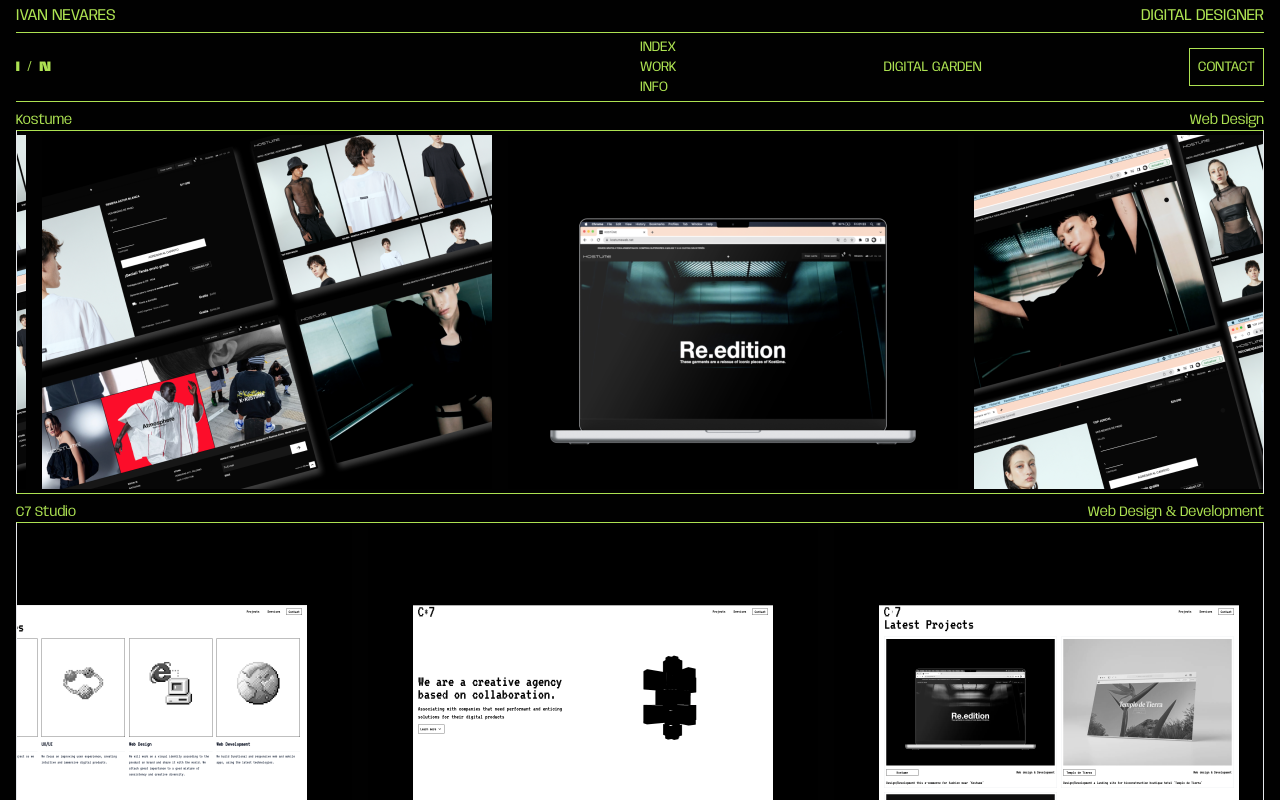
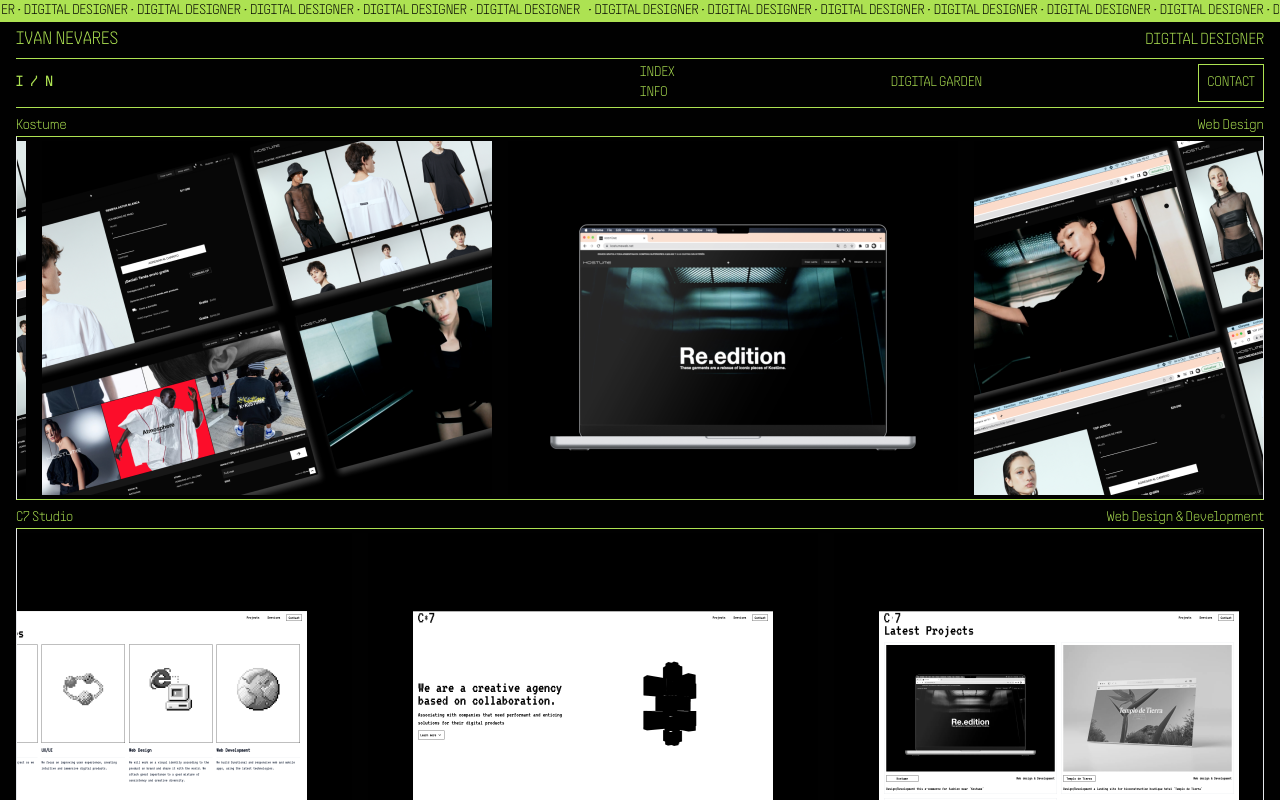
Before and after one commit to i9-9/portfolio-2, a Next.js app: page / in a window 1280 px wide. Shown: the top 800 px of the page. Built offline with nearby package versions, Linux system fonts and the light colour scheme.

Commit message:
several style changes, typography

```diff
--- a/app/globals.css
+++ b/app/globals.css
@@ -1,14 +1,26 @@
 @tailwind base;
 @tailwind components;
 @tailwind utilities;
+
 
 * {
     margin:0;
     padding:0;
 }
 
+body {
+  min-height: 100vh;
+  display: flex;
+  flex-direction: column;
+  font-family: 'SupplySans', sans-serif;
+}
+
+footer{
+  margin-top: auto;
+}
+
 html {
-    font-family: 'Base Neue';
+    font-family: 'Supply Sans';
     --scroll-behavior: smooth!important;
     scroll-behavior: smooth!important;
 }
@@ -70,6 +82,20 @@ html {
         font-weight: 700;
         font-style: normal;
     }
+    @font-face {
+      font-family: 'SupplySans';
+      src: url(../public/fonts/PPSupplySans-Regular.woff2) format('woff2');
+      font-display: swap;
+      font-weight: normal;
+      font-style: normal;
+    }
+    @font-face {
+      font-family: 'SupplySans';
+      src: url(../public/fonts/PPSupplySans-Ultralight.woff2) format('woff2');
+      font-display: swap;
+      font-weight: lighter;
+      font-style: normal;
+    }
 }
 
 
@@ -96,11 +122,7 @@ html {
   }
 
 
-  .title {
-    font-family: 'Base Neue';
-    font-style: expanded black oblique;
-    font-weight: 400;
-  }
+
 
   .custom {
     background-color: #010101;
@@ -137,3 +159,19 @@ html {
   .animation-delay-600 {
     animation-delay: 0.6s;
   }
+
+.cursor {
+    display: inline-block;
+    width: 0.5em; /* Adjust width as needed */
+    height: 1em; /* Adjust height to match text size */
+    background-color: currentColor; /* Match the color of the text */
+    animation: blink 1s step-start infinite;
+    margin-left: 0.1em; /* Optional: small margin to avoid touching the letter */
+    transform: translateY(0.15em); /* Adjust this value to move the cursor lower */
+  }
+
+  @keyframes blink {
+    50% {
+      opacity: 0;
+    }
+  }
--- a/app/info/page.tsx
+++ b/app/info/page.tsx
@@ -1,74 +1,69 @@
-"use client"
+"use client";
 
 import Navbar from "../../components/Navbar";
 import Image from "next/image";
 import React, { useState } from "react";
 
 const InfoPage = () => {
+  const [language, setLanguage] = useState(true);
 
   const handleLanguage = () => {
     setLanguage(!language);
-  }
-
-  const [language, setLanguage] = useState(true);
+  };
 
   return (
-    <div className="pb-28 px-4">
+    <div className="px-4 font-supplySans">
       <Navbar />
       <div className="grid md:grid-cols-2">
-        <div className="">
-          <div className="flex justify-between items-center mt-24 md:mt-2 ">
-          <h3 className="text-md text-verde ">Ivan Nevares</h3>
-          <h4 className="text-md text-verde ">
-            Digital Design
-          </h4>
+        <div>
+          <div className="flex justify-between items-center mt-24 md:mt-2 pr-4">
+            <h3 className="text-md text-verde">Ivan Nevares</h3>
+            <h4 className="text-md text-verde">Digital Design</h4>
           </div>
           <ul className="text-verde text-sm mb-2">
-            <li>
-              UX/UI</li>
-            <li>
-              Front-End Development</li>
+            <li>UX/UI</li>
+            <li>Front-End Development</li>
           </ul>
           <div className="transition-all duration-700">
-            {
-              language ?
-                (<div className="flex transition-all duration-700">
-                  <button className=" text-sm font-bold text-verde border border-verde p-1 hover:bg-violeta transition-all duration-700">
+            {language ? (
+              <div className="flex transition-all duration-700">
+                <button
+                  className="text-sm font-bold text-verde border border-verde p-1 hover:bg-violeta transition-all duration-700"
+                >
                   EN
                 </button>
-                  <button onClick={handleLanguage} className=" text-sm font-bold text-verde/25 border border-verde p-1 hover:bg-violeta transition-all duration-700">
+                <button
+                  onClick={handleLanguage}
+                  className="text-sm font-bold text-verde/25 border border-verde p-1 hover:bg-violeta transition-all duration-700"
+                >
                   ES
                 </button>
               </div>
-                )
-                :
-                (
+            ) : (
               <div className="flex transition-all duration-700">
-                    <button onClick={handleLanguage} className="text-sm font-bold text-verde/25 border border-verde p-1 hover:bg-violeta transition-all duration-700">
+                <button
+                  onClick={handleLanguage}
+                  className="text-sm font-bold text-verde/25 border border-verde p-1 hover:bg-violeta transition-all duration-700"
+                >
                   EN
                 </button>
-                    <button className="mx-1 text-sm font-bold text-verde border border-verde p-1 hover:bg-violeta transition-all duration-700">
+                <button
+                  className="mx-1 text-sm font-bold text-verde border border-verde p-1 hover:bg-violeta transition-all duration-700"
+                >
                   ES
                 </button>
               </div>
-
-                )
-            }
-            {
-              language ?
-                (
-                  <p className="text-verde text-xs ">
+            )}
+            {language ? (
+              <p className="text-verde text-xs">
                 <br />
                 At my best when learning, building and contributing to a
                 community! I like assembling UIs that look good and perform fast.
                 My background is one of a more creative approach, but recently I have
                 been combining my skills in design with functional thinking to build
                 high-end digital products.
-
               </p>
-                )
-                :
-                (
+            ) : (
               <p className="text-verde text-xs">
                 <br />
                 Estoy en mi mejor
@@ -76,13 +71,16 @@ const InfoPage = () => {
                 comunidad! Me gusta montar aplicaciones UI que se ven bien y se
                 ejecutan lo más rápido y óptimo posible.
               </p>
-                )
-            }
-
+            )}
           </div>
         </div>
-        <div className="flex justify-center mt-2">
-          <Image className="mx-1 p-2 my-2 border border-verde shadow justify-self-end" src='/sangre.jpg' alt="picture of programmer into the unknown" height={500} width={500} />
+        <div className="relative h-[800px] w-full">
+          <Image
+            className="absolute inset-0 h-full w-full object-cover"
+            src='/sangre.jpg'
+            alt="A programmer exploring the unknown"
+            layout="fill"
+          />
         </div>
       </div>
     </div>
--- a/app/layout.tsx
+++ b/app/layout.tsx
@@ -1,3 +1,4 @@
+
 import Footer from '../components/Footer'
 import './globals.css'
 
@@ -7,14 +8,13 @@ export const metadata = {
   icons: {
     icon: {url: "/favicon.ico"},
   }
-
 }
 
 export default function RootLayout({ children }) {
   return (
     <html lang="en">
       <head />
-      <body className='custom '>
+      <body className='custom'>
         {children}
         <Footer />
       </body>
--- a/app/page.tsx
+++ b/app/page.tsx
@@ -4,39 +4,51 @@ import Work from '../components/Work'
 import NavbarHome from '../components/NavbarHome'
 import Link from 'next/link'
 import { motion } from "framer-motion"
+import MyMarquee from '../components/MarqueeLanding'
 
 export default function Home() {
 
-  const text = "IVAN NEVARES"
-  const description = "I'm a web developer and UI designer interested in generating creative and performant digital experiences"
-  const work = "Explore"
+  const text = "IVAN NEVARES";
+  const description = "I'm a web developer and UI designer interested in generating creative and performant digital experiences";
+  const work = "Explore";
 
   return (
-    <div className='mx-auto px-4 '>
-      <div className='items-center justify-between flex border-verde border-b pb-2 md:border-none md:pb-0'>
+    <div className='mx-auto'>
+      <div className=''>
+        <MyMarquee />
+      </div>
+      <div className='items-center justify-between flex border-verde border-b pb-2 md:border-none md:pb-0 px-4'>
         <div>
           <Link href='/'>
             <motion.h1
-              className='title pt-4 md:py-1 text-verde uppercase '
-              initial={{ opacity: 0, }}
+              className='title pt-4 md:py-1 text-verde text-lg flex items-baseline font-supplySans' // Use items-baseline for alignment
+              initial={{ opacity: 0 }}
               animate={{ opacity: 1 }}
               transition={{ delay: 0.2 }}>
               {text.split("").map((letter, index) => (
                 <motion.span
                   key={index}
-                  initial={{ opacity: 0, y: -50 }}
-                  animate={{ opacity: 1, y: 0 }}
-                  transition={{ delay: 0.1 * index }}
+                  initial={{ opacity: 0 }}
+                  animate={{ opacity: 1 }}
+                  transition={{ delay: 0.3 * index }}  // Slower typing effect
                 >
-                  {letter}
+                  {letter === " " ? "\u00A0" : letter}
                 </motion.span>
               ))}
+              <motion.span
+                className="cursor"
+                initial={{ opacity: 0 }}
+                animate={{ opacity: 1 }}
+                transition={{ repeat: Infinity, repeatType: "reverse", duration: 0.5, delay: 0.3 * text.length }} // Slower blink effect
+              >
+                {/* Empty span to create the block cursor */}
+              </motion.span>
             </motion.h1>
           </Link>
         </div>
         <div className='hidden md:flex'>
           <Link href='/info'>
-            <h2 className='text-verde'>DIGITAL DESIGNER</h2>
+            <h2 className='text-verde font-supplySans'>DIGITAL DESIGNER</h2>
           </Link>
         </div>
       </div>
--- /dev/null
+++ b/components/MarqueeLanding.tsx
@@ -0,0 +1,29 @@
+import Marquee from "react-fast-marquee";
+
+const MyMarquee = () => {
+  const marqueeContent = "• Digital Designer"; // Your marquee text
+
+  // Function to duplicate the content for looping effect
+  const getMarqueeContent = () => {
+    // Repeat the content multiple times to create a long enough marquee
+    const repeatedContent = Array.from({ length: 70 }, () => marqueeContent).join("   ");
+    return repeatedContent;
+  };
+
+  return (
+    <div className=''>
+      <Marquee
+        speed={10}
+        play={true}
+        pauseOnHover={false}
+        gradient={false}
+        className='flex justify-center border bg-verde text-black border-verde text-sm overflow-hidden uppercase'>
+        <p className='mx-1 font-supplySans'>
+          {getMarqueeContent()}
+        </p>
+      </Marquee>
+    </div>
+  );
+};
+
+export default MyMarquee;
--- a/components/Navbar.tsx
+++ b/components/Navbar.tsx
@@ -4,22 +4,21 @@ import Link from "next/link";
 import React, { useState, useEffect } from "react";
 import { AiOutlineMenu } from 'react-icons/ai'
 
-const Navbar = () => {
+const NavbarHome = () => {
 
 
+  const handleScroll = (e: React.MouseEvent<HTMLAnchorElement, MouseEvent>) => {
+    e.preventDefault();
+    const targetId = e.currentTarget.getAttribute("href") as string;
+    const target = document.querySelector(targetId);
+    target?.scrollIntoView({ behavior: "smooth" });
+  };
   const handleScrollMobile = (e: React.MouseEvent<HTMLAnchorElement, MouseEvent>) => {
     e.preventDefault();
     const targetId = e.currentTarget.getAttribute("href") as string;
     const target = document.querySelector(targetId);
     target?.scrollIntoView({ behavior: "smooth" });
     handleNav();
-  };
-
-    const handleScroll = (e: React.MouseEvent<HTMLAnchorElement, MouseEvent>) => {
-    e.preventDefault();
-    const targetId = e.currentTarget.getAttribute("href") as string;
-    const target = document.querySelector(targetId);
-    target?.scrollIntoView({ behavior: "smooth" });
   };
 
   const [color, setColor] = useState("transparent");
@@ -41,20 +40,20 @@ const Navbar = () => {
   }, []);
 
   return (
-    <div>
-      <AiOutlineMenu size={25} onClick={handleNav} className="absolute top-8 right-8  z-[1000] md:hidden text-verde border border-verde rounded" />
+    <div className="">
+      <AiOutlineMenu size={20} onClick={handleNav} className="absolute top-4 right-5  z-[1000] md:hidden text-verde border border-verde rounded" />
       {
         nav ?
           (
-            <div className="ease-in transition-all duration-500">
+            <div className="">
               <div className="absolute top-0 left-0 w-full h-screen bg-diamond pt-28 z-20 text-verde font-bold mx-auto ease-in duration-500 transition-all">
                 <Link className="w-[75%] flex justify-center mx-auto  my-16" href="/">
                   <li className="text-4xl font-bold list-none">INDEX</li>
                 </Link>
-                <Link href='/work' className="w-[75%] flex justify-center mx-auto my-16"
+                {/* <Link href='#work' onClick={handleScrollMobile} className="w-[75%] flex justify-center mx-auto my-16"
                 >
                   <li className="text-4xl font-bold list-none">WORK</li>
-                </Link>
+                </Link> */}
                 <Link className="w-[75%] flex justify-center mx-auto  my-16" href="/info">
                   <li className="text-4xl font-bold list-none">INFO</li>
                 </Link>
@@ -75,27 +74,23 @@ const Navbar = () => {
       }
       <header
         style={{ backgroundColor: `${color}` }}
-        className="hidden grid-cols-2 md:grid items-center border-t-verde border-b-verde border-solid border-t-[1px] border-b-[1px] py-1 text-verde sticky top-0 z-10 transition duration-1000 mt-4 text-sm "
+        className="hidden grid-cols-2 md:grid items-center border-t-verde border-b-verde border-solid border-t-[1px] border-b-[1px] py-1 text-verde text-sm sticky top-0 z-10 transition duration-1000 mt-2"
       >
         <div className="">
           <Link href="/">
             <h2 className="font-black">
-              I
-              <span className="animate-pulse mx-2">
-                /
-              </span>
-              N
+              I<span className="animate-pulse mx-2">/</span>N
             </h2>
           </Link>
         </div>
         <div className="flex justify-between">
-          <div className="flex flex-col items-start ">
+          <div className="flex flex-col items-start">
             <Link href="/">
               <button className="hover-underline-animation">INDEX</button>
             </Link>
-            <Link href="/work">
+            {/* <Link href="#work" onClick={handleScroll}>
               <button className="hover-underline-animation">WORK</button>
-            </Link>
+            </Link> */}
             <Link href="/info">
               <button className="hover-underline-animation">INFO</button>
             </Link>
@@ -109,7 +104,7 @@ const Navbar = () => {
           </div>
           <div className="self-center justify-end bg-transparent">
             <Link href="/contact">
-              <button className="p-2 border-solid border-verde border-[1px] hover:bg-[#0E0E0E]/30 hover:text-violeta hover:bg-verde transition-all duration-700">
+              <button className="p-2 border-solid border-verde border-[0.5px] hover:bg-[#0E0E0E]/30 hover:text-violeta hover:bg-verde transition-all duration-700">
                 CONTACT
               </button>
             </Link>
@@ -122,4 +117,4 @@ const Navbar = () => {
   );
 };
 
-export default Navbar;
+export default NavbarHome;
--- a/components/NavbarHome.tsx
+++ b/components/NavbarHome.tsx
@@ -38,7 +38,7 @@ const NavbarHome = () => {
   }, []);
 
   return (
-    <div>
+    <div className="px-4">
       <AiOutlineMenu size={20} onClick={handleNav} className="absolute top-4 right-5  z-[1000] md:hidden text-verde border border-verde rounded" />
       {
         nav ?
@@ -48,10 +48,10 @@ const NavbarHome = () => {
                 <Link className="w-[75%] flex justify-center mx-auto  my-16" href="/">
                   <li className="text-4xl font-bold list-none">INDEX</li>
                 </Link>
-                <Link href='#work' onClick={handleScrollMobile} className="w-[75%] flex justify-center mx-auto my-16"
+                {/* <Link href='#work' onClick={handleScrollMobile} className="w-[75%] flex justify-center mx-auto my-16"
                 >
                   <li className="text-4xl font-bold list-none">WORK</li>
-                </Link>
+                </Link> */}
                 <Link className="w-[75%] flex justify-center mx-auto  my-16" href="/info">
                   <li className="text-4xl font-bold list-none">INFO</li>
                 </Link>
@@ -86,9 +86,9 @@ const NavbarHome = () => {
             <Link href="/">
               <button className="hover-underline-animation">INDEX</button>
             </Link>
-            <Link href="#work" onClick={handleScroll}>
+            {/* <Link href="#work" onClick={handleScroll}>
               <button className="hover-underline-animation">WORK</button>
-            </Link>
+            </Link> */}
             <Link href="/info">
               <button className="hover-underline-animation">INFO</button>
             </Link>
@@ -102,7 +102,7 @@ const NavbarHome = () => {
           </div>
           <div className="self-center justify-end bg-transparent">
             <Link href="/contact">
-              <button className="p-2 border-solid border-verde border-[1px] hover:bg-[#0E0E0E]/30 hover:text-violeta hover:bg-verde transition-all duration-700">
+              <button className="p-2 border-solid border-verde border-[0.5px] hover:bg-[#0E0E0E]/30 hover:text-violeta hover:bg-verde transition-all duration-700">
                 CONTACT
               </button>
             </Link>
--- a/components/Work.tsx
+++ b/components/Work.tsx
@@ -7,7 +7,7 @@ const Work = () => {
 
 
   return (
-    <div id='work' className='h-auto pt-2' >
+    <div id='work' className='h-auto pt-2 px-4' >
       <div className=''>
         <Link
         href="/work/kostume">
@@ -102,7 +102,7 @@ const Work = () => {
             <Image className='mx-2' src='/projects-sofar/sofar-4.png' alt='So Far, So Near project' width={450} height={354} />
           </Marquee>
         </Link>
-        <h3 className='text-verde text-sm'>See more projects:<br /></h3>
+        <h3 className='text-verde text-sm mt-6'>See more projects:<br /></h3>
         <div className='text-verde grid grid-cols-1 md:grid-cols-2'>
           <button className='border border-verde px-1 py-2 hover:bg-verde hover:text-violeta transition-all duration-700 text-sm'>
             <Link href="https://github.com/i9-9" >
--- a/tailwind.config.js
+++ b/tailwind.config.js
@@ -19,13 +19,15 @@ module.exports = {
         'diamond': "url('/diamond.png')"
       },
       fontFamily: {
-        baseBlack: 'Base Neue, black',
-        baseBold: 'Base Neue, bold',
-        baseSemiBold: 'Base Neue, semibold',
-        baseMedium: 'Base Neue, medium',
-        baseRegular: 'Base Neue, regular',
-        baseLight: 'Base Neue, light',
-        offBitBold: 'OffBit, bold'
+        baseBlack: ['Base Neue', 'black'],
+        baseBold: ['Base Neue', 'bold'],
+        baseSemiBold: ['Base Neue', 'semibold'],
+        baseMedium: ['Base Neue', 'medium'],
+        baseRegular: ['Base Neue', 'regular'],
+        baseLight: ['Base Neue', 'light'],
+        offBitBold: ['OffBit', 'bold'],
+        supplySans: ['SupplySans', 'regular'],
+        supplySansLight: ['SupplySans', 'lighter']
       },
       colors: {
         'violeta': '#5226AA',
```
Also changed, not shown: app/contact/page.tsx (+5 -5 lines), public/fonts/PPSupplySans-Regular.woff2 (added), public/fonts/PPSupplySans-Ultralight.woff2 (added). Lines whose indentation alone changed are shown as unchanged.
